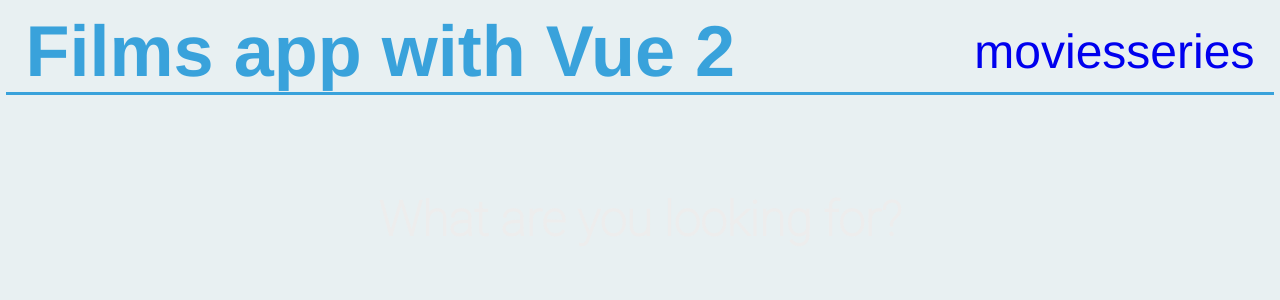
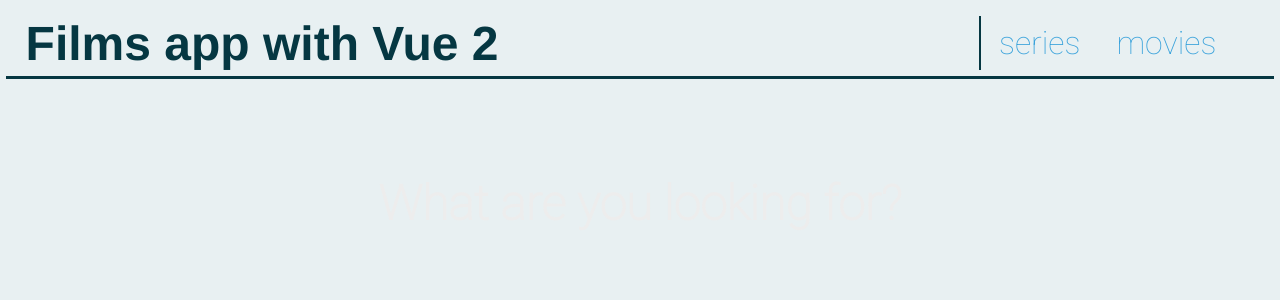
Before and after one commit to SantinoCastagno/films-app-with-vue2, a Vue app: page /#/ in a window 1280 px wide. Shown: the top 300 px of the page. Built offline with nearby package versions, Linux system fonts and the light colour scheme; a web font is replaced by a local one.

Commit message:
Minor improvements from header

```diff
--- a/src/App.vue
+++ b/src/App.vue
@@ -24,6 +24,7 @@
   kWhiteColor:  #E8F0F2
 */
 @import url("https://fonts.googleapis.com/css2?family=Zen+Loop&display=swap");
+@import url('https://fonts.googleapis.com/css2?family=Roboto:wght@100&display=swap');
 
 * {
   margin: 0;
--- a/src/components/Header.vue
+++ b/src/components/Header.vue
@@ -2,8 +2,10 @@
   <header>
     <h2>Films app with Vue 2</h2>
     <nav>
-      <a href="Movies">movies</a>
-      <a href="Series">series</a>
+      <ul>
+        <li><router-link to="/series">series</router-link></li>
+        <li><router-link to="/movies">movies</router-link></li>
+      </ul>
     </nav>
   </header>
 </template>
@@ -13,23 +15,47 @@
 </script>
 
 <style scoped>
+@import url('https://fonts.googleapis.com/css2?family=Roboto:wght@100&display=swap');
+
 header {
   margin: 10px 0px;
   padding: 0px 20px;
-  border-bottom: solid #39a2db;
-  color: #39a2db;
+  border-bottom: solid #053742;
+  color: #053742;
   display: flex;
   justify-content: space-between;
   align-items: center;
-  font-size: 3rem;
+  font-size: 2rem;
   width: 96vw;
 }
 
-nav {
-  display: flex;
+nav ul li {
+  list-style: none;
 }
 
-a {
-  text-decoration: none;
+ul {
+  display: flex;
+  flex-direction: row;
+  border-left: 2px solid #053742;
+  margin: 6px 20px;
+  font-family: roboto;
+}
+
+li {
+  margin: 2px 6px;
+  padding: 6px 12px;
+}
+
+a,
+a:visited {
+  color: #39a2db;
+  text-decoration-color: #e8f0f2;
+  transition-duration: 1s;
+}
+
+a:hover {
+  color: #39a2db;
+  text-decoration-color: #053742;
+  transition-duration: 1s;
 }
 </style>
--- a/src/router/index.js
+++ b/src/router/index.js
@@ -3,6 +3,7 @@
 
 import Home from "../views/Home.vue";
 import Series from "../views/Series.vue";
+import Movies from "../views/Movies.vue";
 
 Vue.use(VueRouter);
 
@@ -17,6 +18,11 @@
     name: "Series",
     component: Series,
   },
+  {
+    path: "/movies",
+    name: "Movies",
+    component: Movies,
+  },
 ];
 
 const router = new VueRouter({
--- a/src/views/Movies.vue
+++ b/src/views/Movies.vue
@@ -0,0 +1,9 @@
+<template>
+  <h1>Movies</h1>
+</template>
+
+<script>
+export default {};
+</script>
+
+<style></style>
--- a/src/views/Series.vue
+++ b/src/views/Series.vue
@@ -1,5 +1,5 @@
 <template>
-  <div></div>
+  <h1>Series</h1>
 </template>
 
 <script>
```
